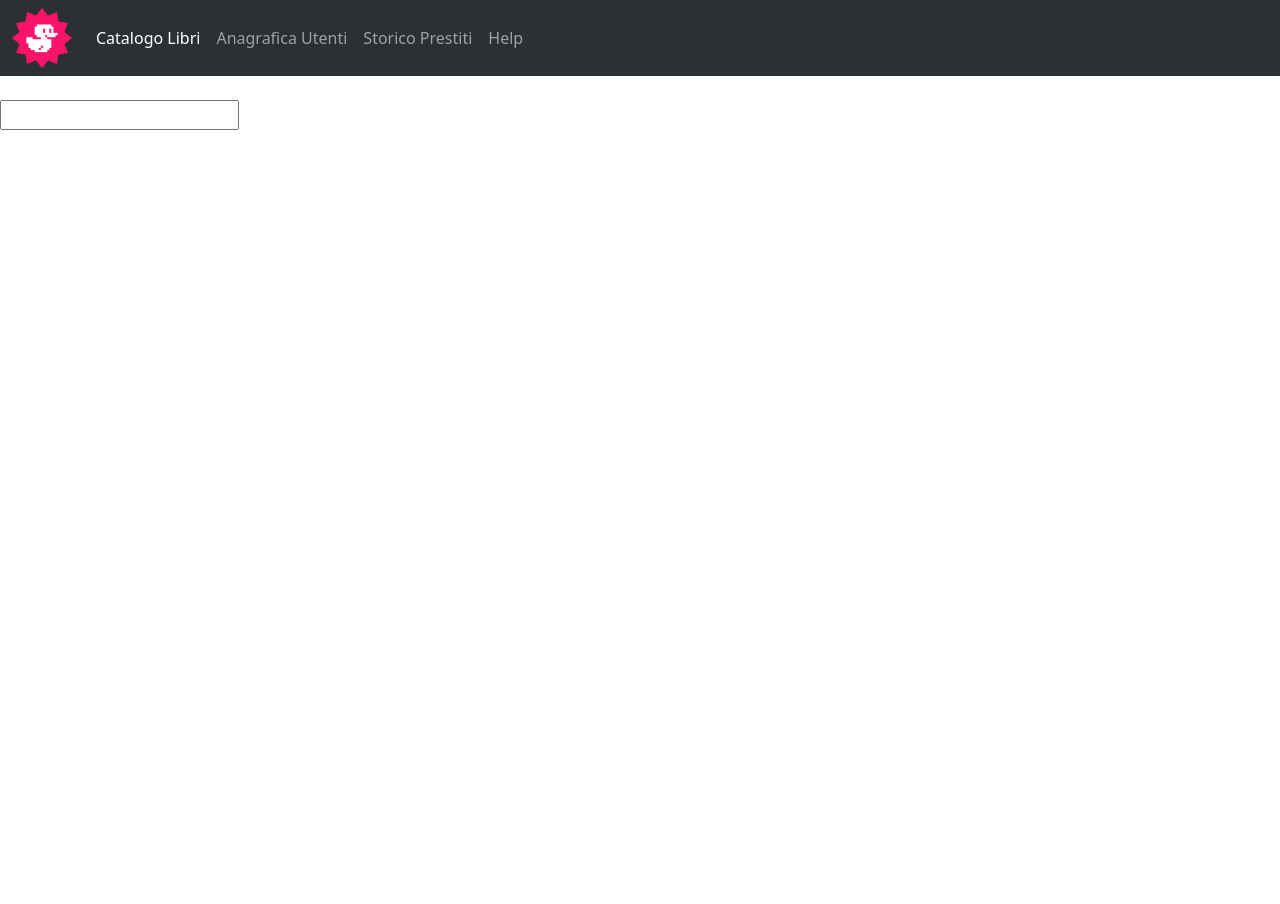
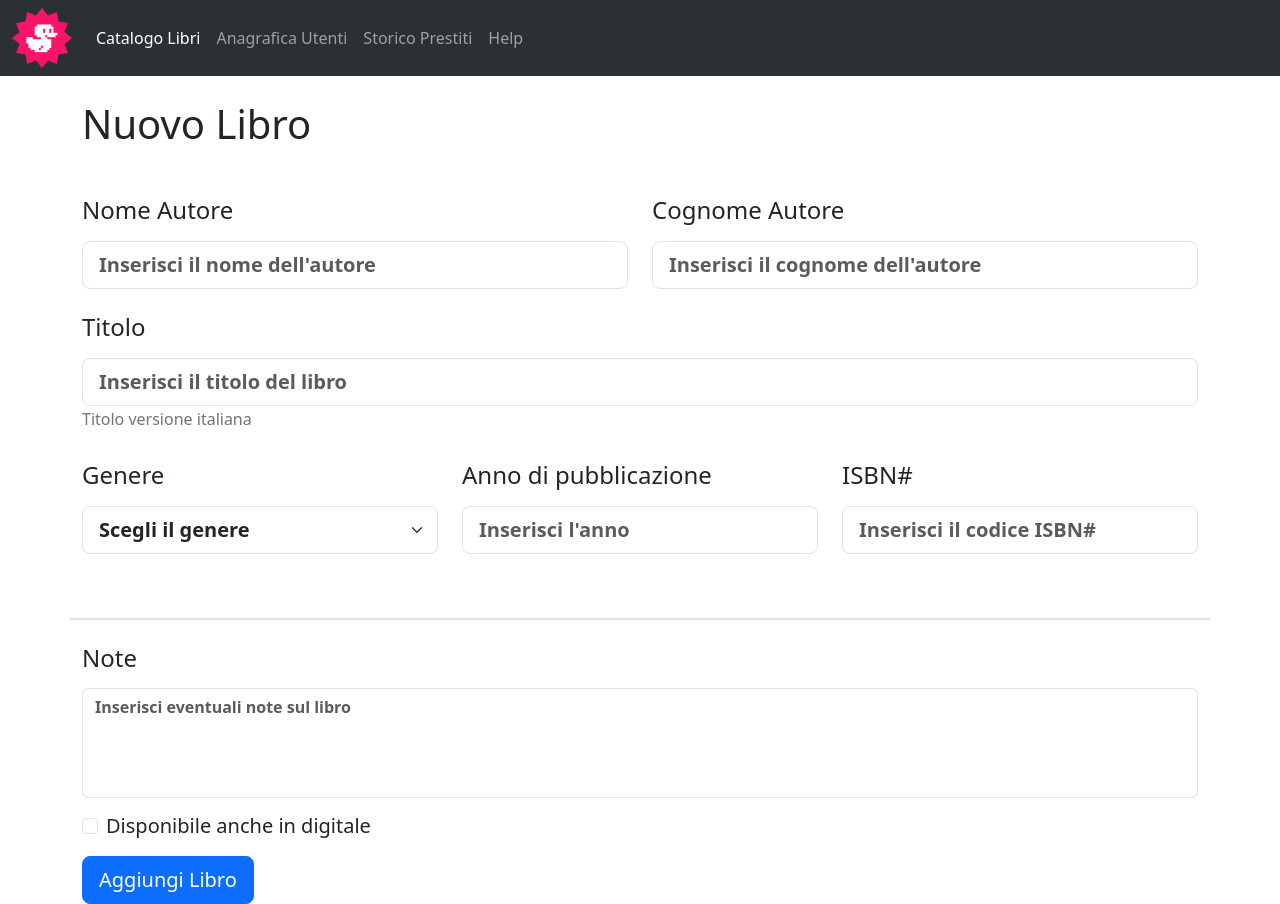
Before and after one commit to PlacidoBonfiglio/html-css-bootstrap-dashboard, a plain HTML site: page indexpage2.html in a window 1280 px wide. Before the commit the page ends 800 px from the top, so only its background shows below. Drawn offline with nearby package versions, Linux system fonts and the light colour scheme.

Commit message:
add book page

```diff
--- a/css/style.css
+++ b/css/style.css
@@ -2,3 +2,13 @@
 header img {
     height: 60px;
 }
+
+/* PAGE 2 */
+form ::placeholder,
+.genre {
+    font-weight: 600;
+}
+
+textarea {
+    resize: none;
+}
--- a/indexpage2.html
+++ b/indexpage2.html
@@ -47,9 +47,68 @@
     </header>
 
     <main>
-        <form action="">
-            <input type="text">
-        </form>
+        <div class="container">
+            <div><h1 class="mb-5">Nuovo Libro</h1></div>
+
+            <form action="">
+                <div class="row">
+                    <div class="col-6 mb-4">
+                        <legend><h4>Nome Autore</h4></legend>
+                        <input class="form-control form-control-lg" type="text" placeholder="Inserisci il nome dell'autore" aria-label=".form-control-lg example">
+                    </div>
+                    <div class="col-6 mb-4">
+                        <legend><h4>Cognome Autore</h4></legend>
+                        <input class="form-control form-control-lg" type="text" placeholder="Inserisci il cognome dell'autore" aria-label=".form-control-lg example">
+                    </div>
+
+                    <div class="col-12 mb-4">
+                        <legend><h4>Titolo</h4></legend>
+                        <input class="form-control form-control-lg mb-1" type="text" placeholder="Inserisci il titolo del libro" aria-label=".form-control-lg example">
+                        <h6 class="text-secondary">Titolo versione italiana</h6>
+                    </div>
+
+                    <div class="col-12 col-md-4 mb-5">
+                        <legend><h4>Genere</h4></legend>
+                        <select class="form-select form-select-lg mb-3 genre" aria-label="Large select example">
+                            <option selected>Scegli il genere</option>
+                            <option value="1">Azione</option>
+                            <option value="2">Horror</option>
+                            <option value="3">Romantico</option>
+                        </select>
+                    </div>
+                    <div class="col-12 col-md-4 mb-5">
+                        <legend><h4>Anno di pubblicazione</h4></legend>
+                        <input class="form-control form-control-lg" type="age" placeholder="Inserisci l'anno" aria-label=".form-control-lg example">
+                    </div>
+                    <div class="col-12 col-md-4 mb-5">
+                        <legend><h4>ISBN#</h4></legend>
+                        <input class="form-control form-control-lg" type="text" placeholder="Inserisci il codice ISBN#" aria-label=".form-control-lg example">
+                    </div>
+
+                    <span class="col-12 border mb-4"></span>
+
+                    <div class="col">
+                        <div class="mb-3">
+                            <label for="exampleFormControlTextarea1" class="form-label"><h4>Note</h4></label>
+                            <textarea class="form-control" placeholder="Inserisci eventuali note sul libro" rows="4"></textarea>
+                        </div>
+                    </div>
+
+                    <div class="col-12 mb-2">
+                        <div class="form-check">
+                          <input class="form-check-input" type="checkbox" id="gridCheck">
+                          <label class="form-check-label" for="gridCheck"><h5>Disponibile anche in digitale</h5></label>
+                        </div>
+                    </div>
+
+                    <div class="col-12">
+                        <button type="submit" class="btn btn-primary btn-lg">Aggiungi Libro</button>
+                    </div>
+
+                </div>
+
+            </form>
+        </div>
     </main>
 
 
```
